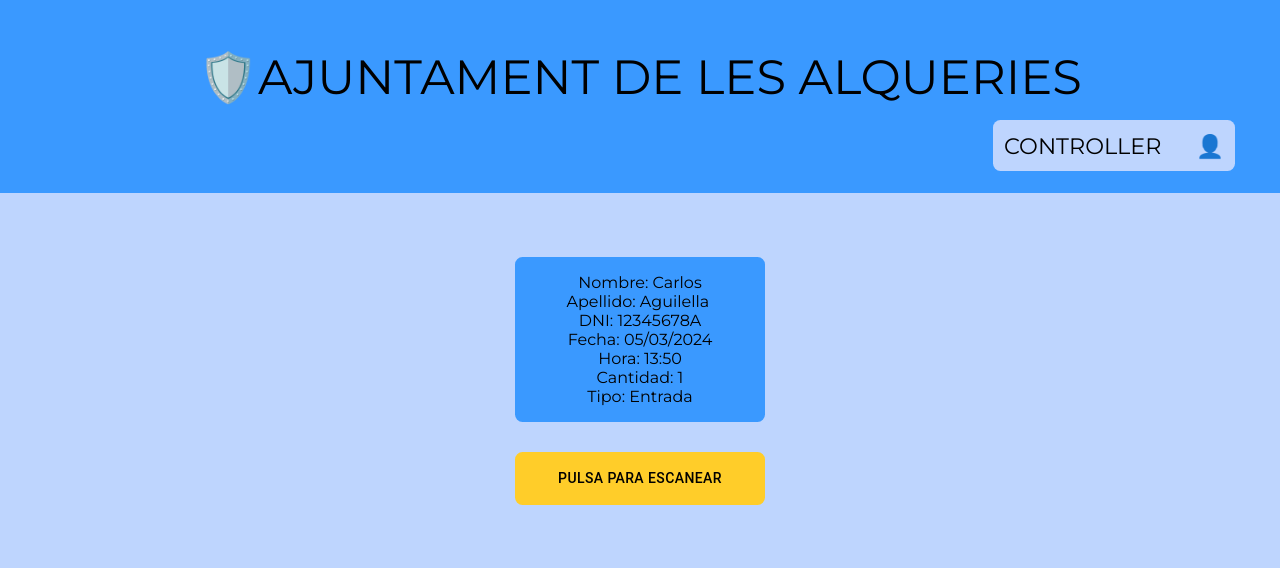
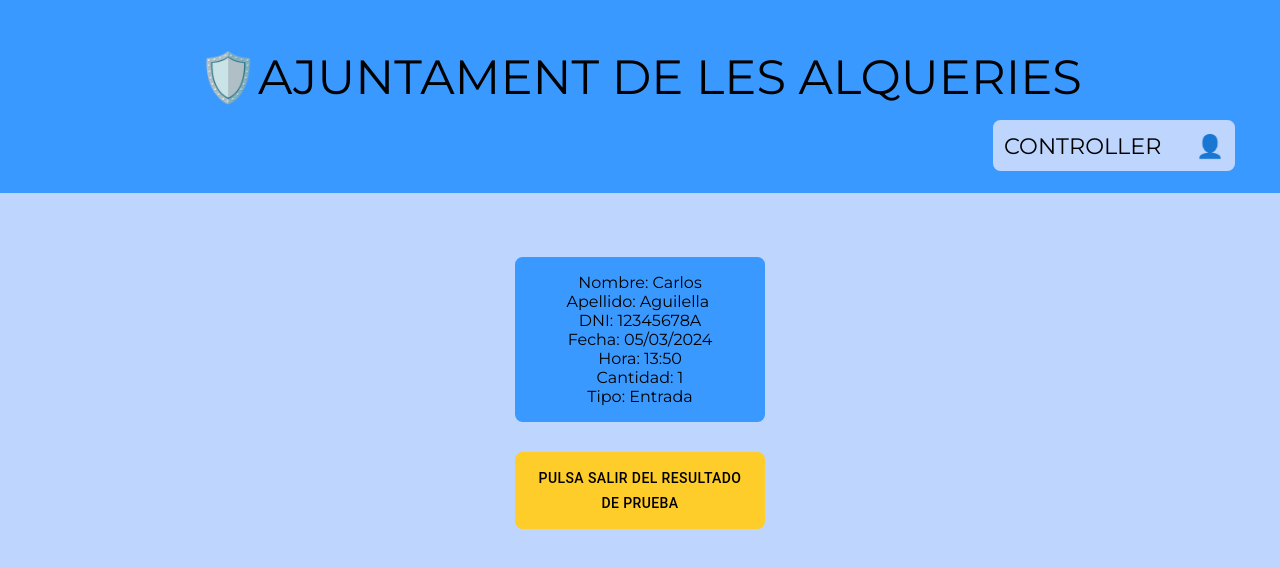
Before and after one commit to CarlosAguilella/qr-code-reader, a React (Create React App) app: page / in a window 1280 px wide. Shown: the top 568 px of the page. Built offline with nearby package versions, Linux system fonts and the light colour scheme.

Commit message:
Update scanner button text

```diff
--- a/src/components/qr-reader/reader/ScannerQr.js
+++ b/src/components/qr-reader/reader/ScannerQr.js
@@ -73,7 +73,7 @@ const ScannerQr = ({ setTypeView }) => {
                     </div>
                     <div className='flex-center'>
                         <Button className='scanner-button' onClick={openCamera}>
-                            PULSA PARA ESCANEAR
+                            PULSA SALIR DEL RESULTADO DE PRUEBA
                         </Button>
                     </div>
                 </>
```
